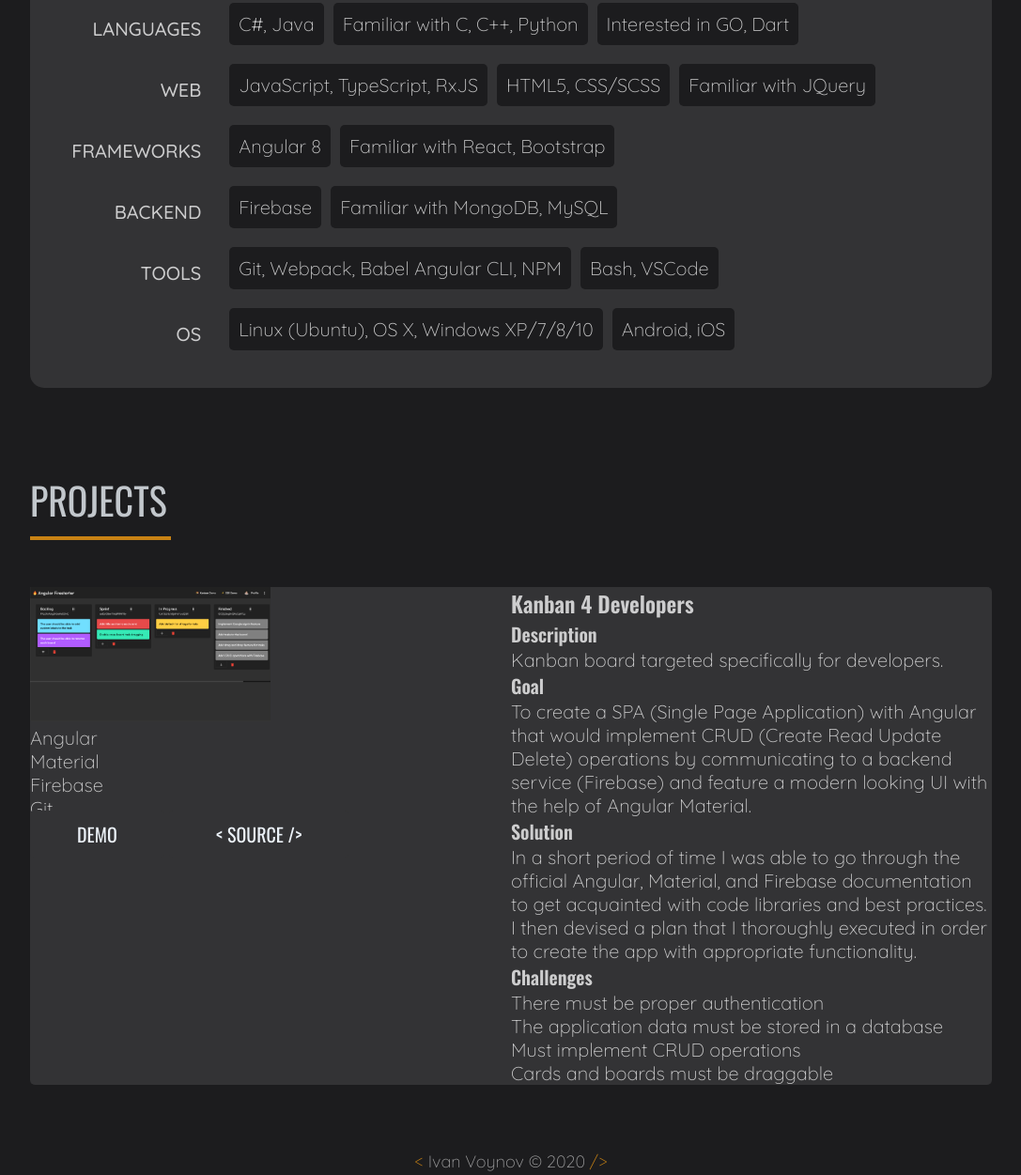
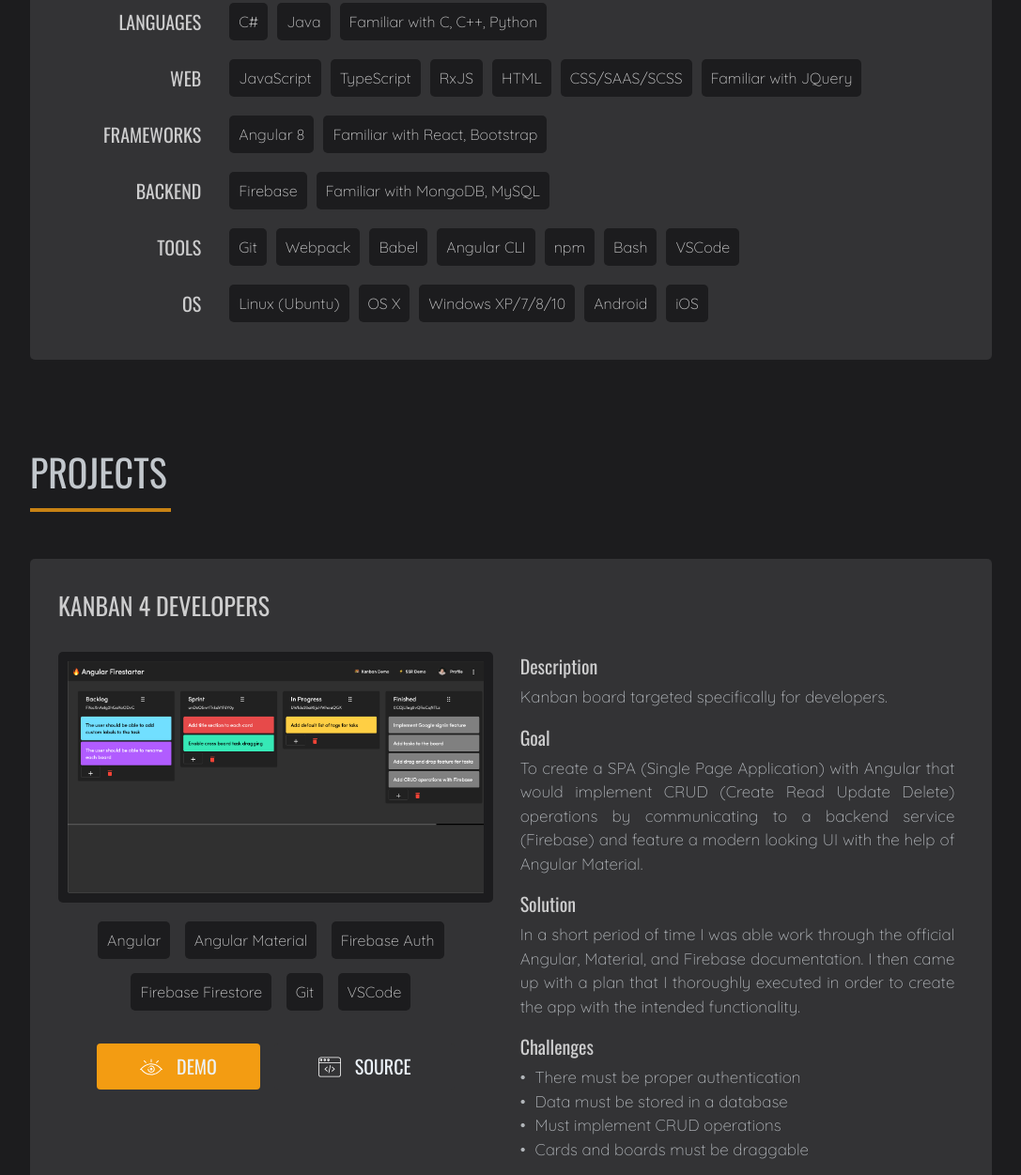
Before and after one commit to voynovinc/personal-website, a website: page index.html in a window 1280 px wide. Shown: the part 970-2221 px from the top of the page at 94% size, without its empty margins (96-1183 px from the left). Drawn offline with nearby package versions, Linux system fonts and the light colour scheme.

Commit message:
Add styles to project section

```diff
--- a/index.html
+++ b/index.html
@@ -81,21 +81,20 @@
                 <div class="skills--item">
                     <h4>Languages</h4>
                     <div class="item-container">
-                        <p>
-                            C#, Java
-                        </p>
+                        <p>C#</p>
+                        <p>Java</p>
                         <p>Familiar with C, C++, Python</p>
-                        <p>Interested in GO, Dart</p>
                     </div>
                 </div>
 
                 <div class="skills--item">
                     <h4>Web</h4>
                     <div class="item-container">
-                        <p>
-                            JavaScript, TypeScript, RxJS
-                        </p>
-                        <p>HTML5, CSS/SCSS</p>
+                        <p>JavaScript</p>
+                        <p>TypeScript</p>
+                        <p>RxJS</p>
+                        <p>HTML</p>
+                        <p>CSS/SAAS/SCSS</p>
                         <p>Familiar with JQuery</p>
                     </div>
                 </div>
@@ -129,9 +128,14 @@
 
                     <div class="item-container">
                         <p>
-                            Git, Webpack, Babel Angular CLI, NPM
+                            Git
                         </p>
-                        <p>Bash, VSCode</p>
+                        <p>Webpack</p>
+                        <p>Babel</p>
+                        <p>Angular CLI</p>
+                        <p>npm</p>
+                        <p>Bash</p>
+                        <p>VSCode</p>
                     </div>
                     <!-- <p>Experience with Android Studio, Visual Studio</p> -->
                 </div>
@@ -141,9 +145,12 @@
 
                     <div class="item-container">
                         <p>
-                            Linux (Ubuntu), OS X, Windows XP/7/8/10
+                            Linux (Ubuntu)
                         </p>
-                        <p>Android, iOS</p>
+                        <p>OS X</p>
+                        <p>Windows XP/7/8/10</p>
+                        <p>Android</p>
+                        <p>iOS</p>
                     </div>
                 </div>
             </div>
@@ -153,6 +160,10 @@
         <section>
             <h2 class="underline">Projects</h2>
             <div class="project-item">
+                <div class="project-item--header">
+                    <h3>Kanban 4 Developers</h3>
+                </div>
+
                 <div class="project-item--left">
                     <img
                         src="assets/kanban-board.png"
@@ -161,47 +172,67 @@
                     />
                     <ul class="project-tags">
                         <li>Angular</li>
-                        <li>Material</li>
-                        <li>Firebase</li>
+                        <li>Angular Material</li>
+                        <li>Firebase Auth</li>
+                        <li>Firebase Firestore</li>
                         <li>Git</li>
+                        <li>VSCode</li>
                     </ul>
                     <div class="project-buttons">
-                        <a href="#" class="btn btn__demo">DEMO</a>
+                        <a href="#" class="btn btn__demo"
+                            ><img
+                                class="icon contact-icon"
+                                src="/assets/eye.svg"
+                                alt=""
+                            />DEMO</a
+                        >
                         <a href="#" class="btn btn__source"
-                            >&lt; source /&gt;</a
+                            ><img
+                                class="icon contact-icon"
+                                src="/assets/code.svg"
+                                alt=""
+                            />source</a
                         >
                     </div>
                 </div>
+
                 <div class="project-item--right">
-                    <h3>Kanban 4 Developers</h3>
+                    <div class="project--desc-item">
                         <h4>Description</h4>
-                    <p>Kanban board targeted specifically for developers.</p>
+                        <p>
+                            Kanban board targeted specifically for developers.
+                        </p>
+                    </div>
+
+                    <div class="project--desc-item">
                         <h4>Goal</h4>
                         <p>
-                        To create a SPA (Single Page Application) with Angular
-                        that would implement CRUD (Create Read Update Delete)
-                        operations by communicating to a backend service
-                        (Firebase) and feature a modern looking UI with the help
-                        of Angular Material.
+                            To create a SPA (Single Page Application) with
+                            Angular that would implement CRUD (Create Read
+                            Update Delete) operations by communicating to a
+                            backend service (Firebase) and feature a modern
+                            looking UI with the help of Angular Material.
                         </p>
+                    </div>
+                    <div class="project--desc-item">
                         <h4>Solution</h4>
                         <p>
-                        In a short period of time I was able to go through the
-                        official Angular, Material, and Firebase documentation
-                        to get acquainted with code libraries and best
-                        practices. I then devised a plan that I thoroughly
-                        executed in order to create the app with appropriate
-                        functionality.
+                            In a short period of time I was able work through
+                            the official Angular, Material, and Firebase
+                            documentation. I then came up with a plan that I
+                            thoroughly executed in order to create the app with
+                            the intended functionality.
                         </p>
+                    </div>
+                    <div class="project--desc-item">
                         <h4>Challenges</h4>
                         <ul>
                             <li>There must be proper authentication</li>
-                        <li>
-                            The application data must be stored in a database
-                        </li>
+                            <li>Data must be stored in a database</li>
                             <li>Must implement CRUD operations</li>
                             <li>Cards and boards must be draggable</li>
                         </ul>
+                    </div>
                 </div>
             </div>
         </section>
--- a/style.css
+++ b/style.css
@@ -12,7 +12,7 @@
     --dark-gray: #1c1c1e;
     --gray: #333335;
     --off-white: #ecf2f8;
-    --off-white-secondary: #ecf2f88f;
+    --off-white-secondary: #ecf2f8af;
     --primary: #f39c12;
     --btn-primary-hover: #f37312;
     --btn-transition: 0.3s;
@@ -81,7 +81,7 @@
     border: none;
     border-radius: 4px;
 
-    padding: 10px 50px;
+    padding: 1% 5%;
 
     outline: none;
     text-transform: uppercase;
@@ -232,7 +232,7 @@
 
 .skills--container {
     background-color: var(--gray);
-    border-radius: 15px;
+    border-radius: 5px;
     padding: 3% 4%;
     margin-bottom: 100px;
 }
@@ -258,17 +258,18 @@
 .skills--item h4 {
     display: block;
 
-    font-family: "Quicksand", sans-serif;
     text-align: right;
-    font-weight: 500;
+    font-weight: 400;
     text-transform: uppercase;
 
     margin-right: 30px;
+    margin-bottom: 10px;
     min-width: 15%;
 }
 
 .skills--item p {
     background-color: var(--dark-gray);
+    font-size: 80%;
     padding: 10px;
     margin-right: 10px;
     border-radius: 5px;
@@ -284,19 +285,107 @@
     border-radius: 5px;
     display: flex;
     flex-direction: row;
-    flex-wrap: nowrap;
+    flex-wrap: wrap;
+
+    padding: 30px;
+}
+
+.project--desc-item {
+    margin-bottom: 15px;
+}
+
+.project--desc-item h4 {
+    font-weight: 400;
+    margin-bottom: 5px;
+}
+
+.project--desc-item p {
+    text-align: justify;
+}
+.project--desc-item p,
+.project--desc-item li {
+    color: var(--off-white-secondary);
+    font-size: 85%;
+    line-height: 150%;
+}
+
+.project--desc-item li::before {
+    content: "•";
+    margin-right: 10px;
+}
+
+.project-item--header {
+    width: 100%;
+    text-transform: uppercase;
+    margin-bottom: 30px;
+}
+
+.project-item--header h3 {
+    font-weight: 400;
+    font-size: 130%;
 }
 
 .project-item--left {
-    width: 50%;
+    width: 48%;
+    margin-right: 3%;
 }
 
 .project-item--right {
-    width: 50%;
+    width: 48%;
 }
 
 .project-item--img {
-    max-width: 50%;
+    border-radius: 5px;
+    max-width: 100%;
+
+    background-color: var(--dark-gray);
+    padding: 10px;
+    margin-bottom: 15px;
+}
+
+.project-tags {
+    width: 100%;
+    text-align: center;
+    margin-bottom: 30px;
+}
+
+.project-tags li {
+    font-size: 80%;
+
+    display: inline-block;
+    padding: 10px 10px;
+    margin-right: 10px;
+    margin-bottom: 15px;
+
+    border-radius: 5px;
+    background-color: var(--dark-gray);
+}
+
+.project-buttons {
+    text-align: center;
+    color: var(--off-white);
+}
+
+.project-buttons .btn {
+    padding: 2% 10%;
+}
+
+.btn__demo {
+    background-color: var(--primary);
+    margin-right: 10px;
+    transition: background-color var(--btn-transition);
+}
+
+.btn__demo:hover {
+    background-color: var(--btn-primary-hover);
+}
+
+.btn__source {
+    transition: background-color var(--btn-transition);
+}
+
+.btn__source:hover {
+    background-color: var(--text-low);
 }
 
 /* =========================================
@@ -351,11 +440,8 @@
     }
 
     .underline:after {
-        width: 70px;
+        width: 100px;
         height: 3px;
-    }
-
-    .underline:after {
         margin-left: auto;
         margin-right: auto;
     }
@@ -400,29 +486,58 @@
     .subtitle--icon {
         font-size: 150%;
         margin-bottom: 15px;
+        margin-right: 0;
     }
 
     .skills--item {
         flex-direction: column;
+        margin-bottom: 0;
     }
 
     .item-container {
-        flex-flow: column;
-        align-items: center;
+        justify-content: center;
     }
 
     .item-container p {
-        margin-right: 0;
+        margin-right: 5px;
     }
 
     .skills--item h4 {
         width: auto;
         text-align: center;
-        margin: 15px 0;
+        margin: 10px 0;
+    }
+
+    .skills--item p {
+        font-size: 75%;
+        margin-bottom: 5px;
     }
 
     .skills--container {
         padding: 30px 20px;
+    }
+
+    .project-item--left,
+    .project-item--right {
+        width: 100%;
+    }
+
+    .project-item--left {
+        margin-right: 0;
+        margin-bottom: 50px;
+    }
+
+    .project-tags {
+        margin-bottom: 20px;
+    }
+
+    .project--desc-item p {
+        text-align: center;
+    }
+
+    .project-tags li {
+        margin-bottom: 5px;
+        margin-right: 5px;
     }
 }
 
```
Also changed, not shown: assets/code.svg (added), assets/eye.svg (added). Lines whose indentation alone changed are shown as unchanged.
